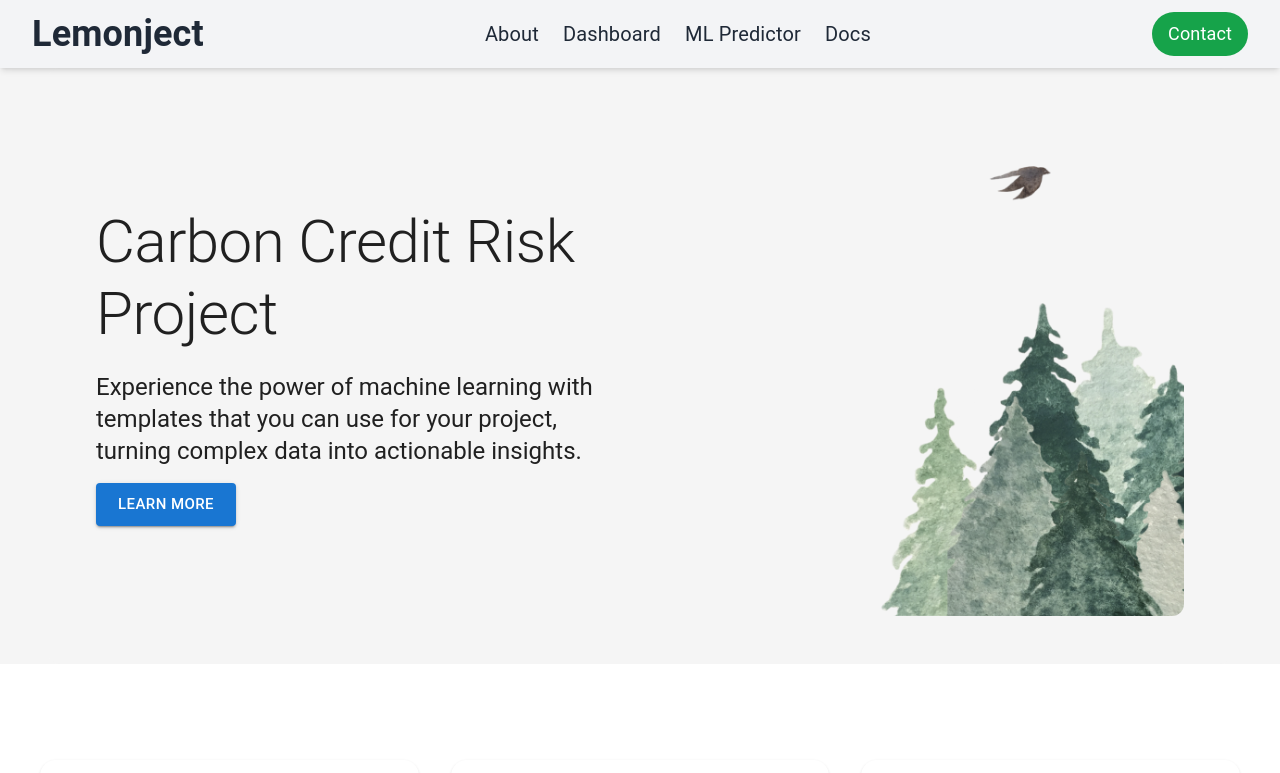
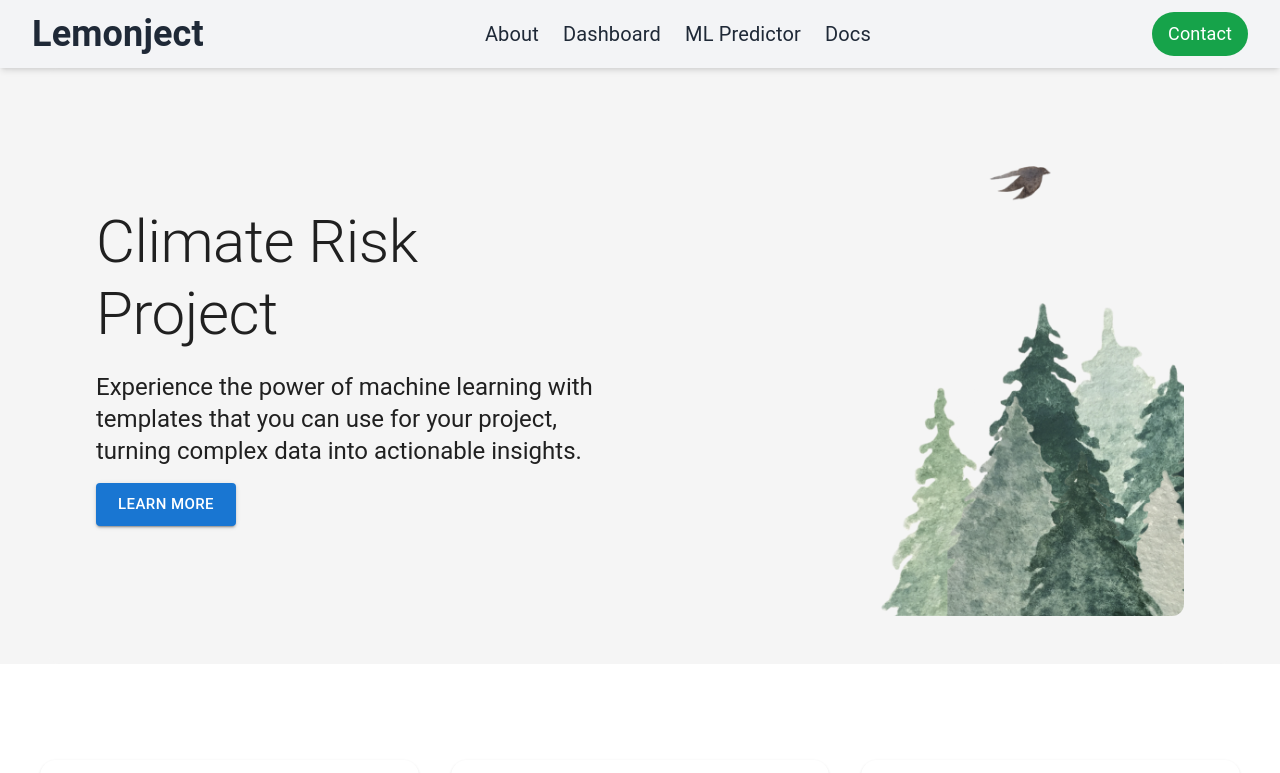
Before and after one commit to masedryer/ClimateRisk, a Next.js app in the folder carbonrisk/: page /about in a window 1280 px wide. Shown: the top 773 px of the page. Built offline with nearby package versions, Linux system fonts and the light colour scheme; no server answers.

Commit message:
Update project name
vsdvsdv

```diff
--- a/carbonrisk/src/app/about/page.jsx
+++ b/carbonrisk/src/app/about/page.jsx
@@ -107,7 +107,7 @@ const About = () => {
               component="h1"
               gutterBottom
             >
-              Carbon Credit Risk Project
+              Climate Risk Project
             </Typography>
             <Typography variant={isMobile ? "body1" : "h5"} paragraph>
               Experience the power of machine learning with templates that you
```
